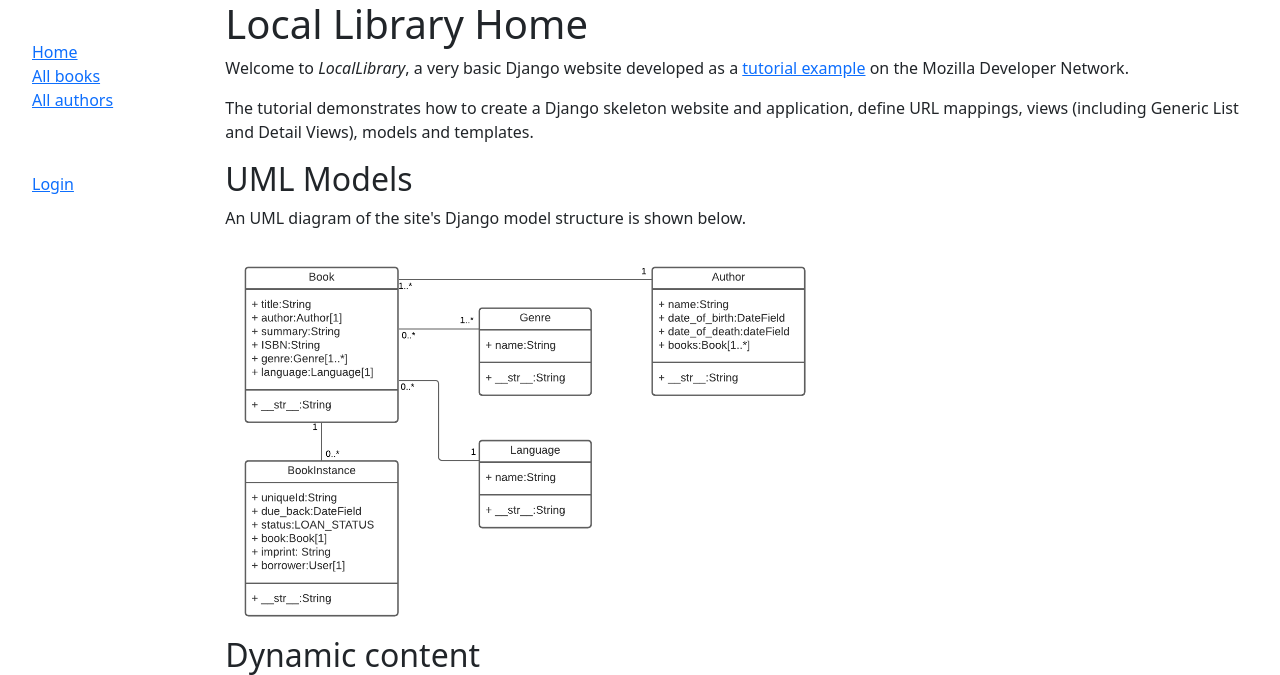
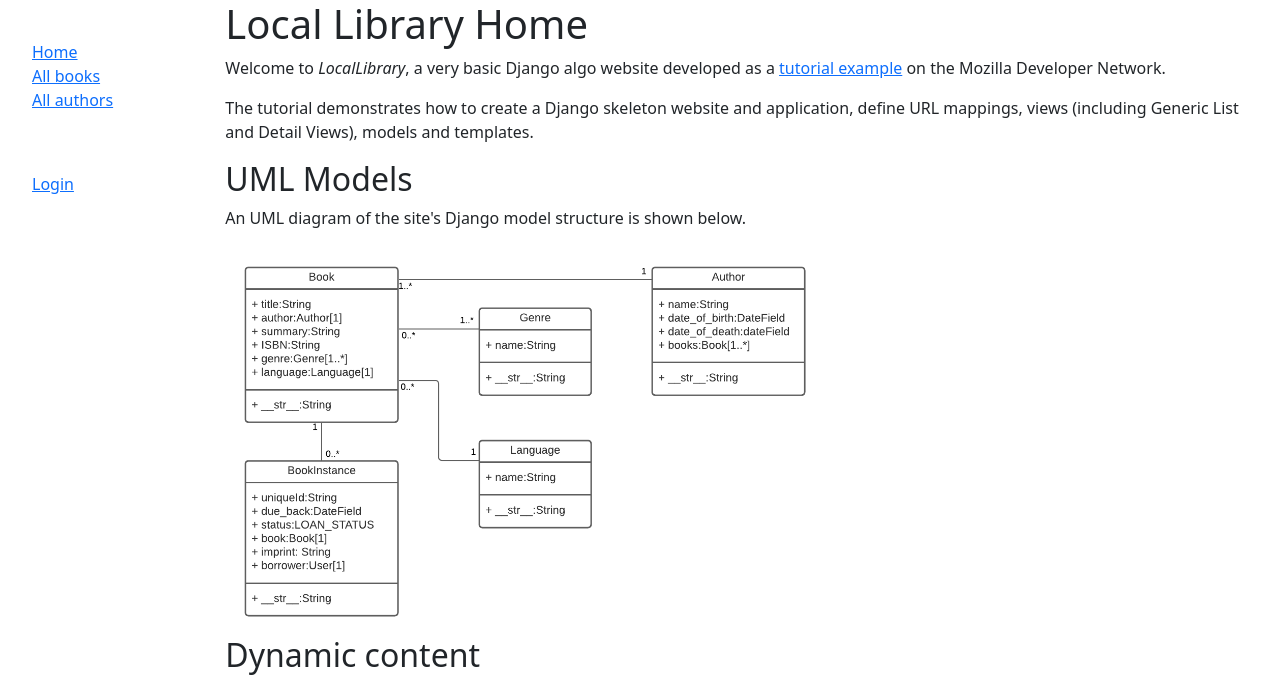
Before and after one commit to adrianvg71/awersomeAppKraken, a Django app: page /catalog/ in a window 1280 px wide. Shown: the top 675 px of the page. Run offline with Django 4.2, Linux system fonts and the light colour scheme; data that the repository does not hold is empty.

Commit message:
Cambio en index.html

```diff
--- a/catalog/templates/index.html
+++ b/catalog/templates/index.html
@@ -3,7 +3,7 @@
 {% block content %}
 <h1>Local Library Home</h1>
 
-<p>Welcome to <em>LocalLibrary</em>, a very basic Django website developed as a <a href="https://developer.mozilla.org/en-US/docs/Learn/Server-side/Django/Tutorial_local_library_website">tutorial example</a> on the Mozilla Developer Network.</p>
+<p>Welcome to <em>LocalLibrary</em>, a very basic Django algo website developed as a <a href="https://developer.mozilla.org/en-US/docs/Learn/Server-side/Django/Tutorial_local_library_website">tutorial example</a> on the Mozilla Developer Network.</p>
 <p>The tutorial demonstrates how to create a Django skeleton website and application, define URL mappings, views (including Generic List and Detail Views), models and templates.</p>
 
 
```
